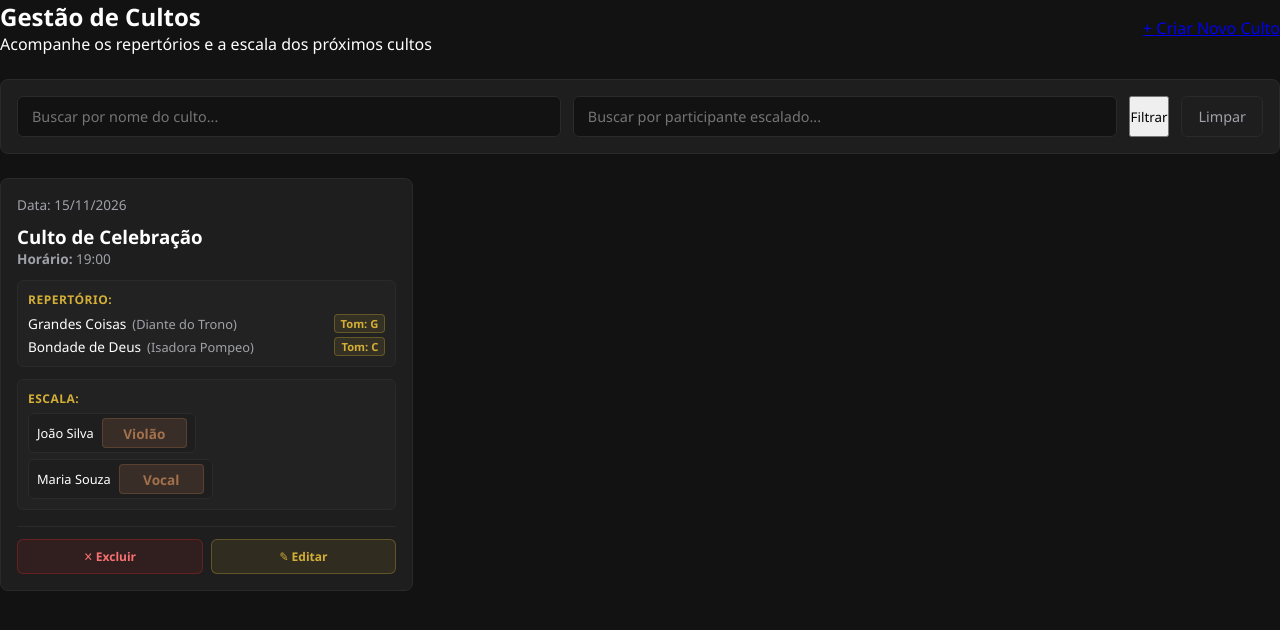
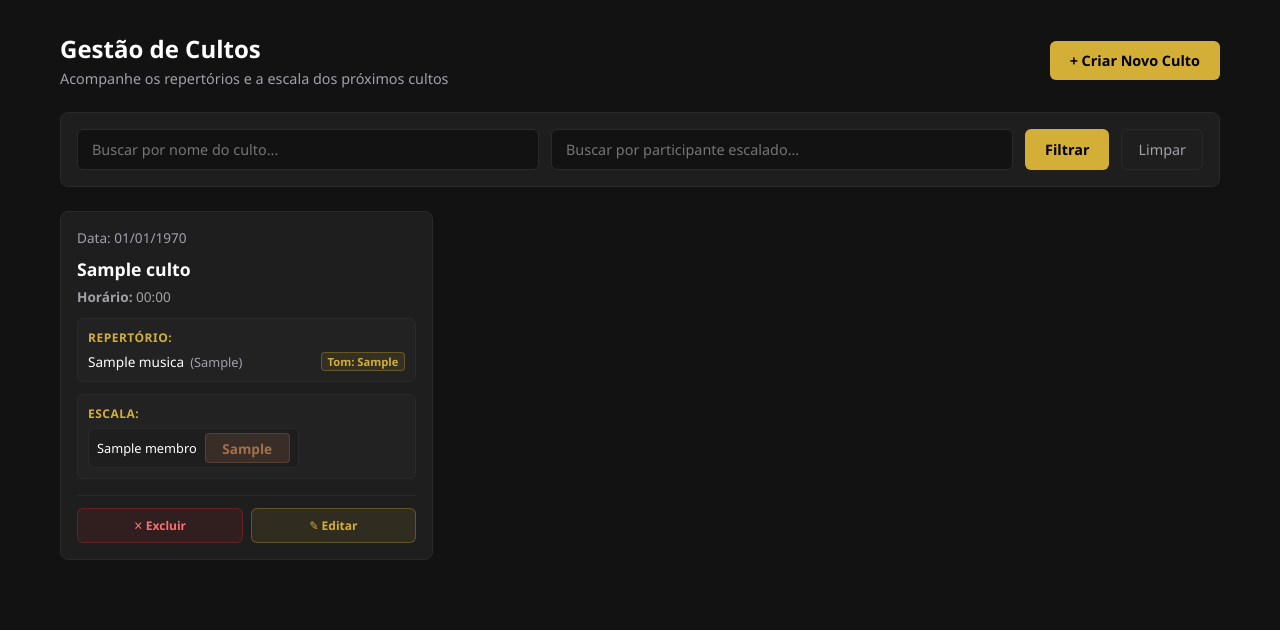
Before and after one commit to oeduardohaag/louvor-celc, a PHP site: page / in a window 1280 px wide. Shown: the part 70-700 px from the top of the page. Run offline with PHP 8.4, Linux system fonts and the light colour scheme; the visitor is signed in with stand-in values (Sample User, id 1); tables that the repository leaves empty or names only in its code hold one stand-in row (values such as "Sample post").

Commit message:
Refactor cultos management page to include search filters and improve data retrieval for cultos, musicas, and membros

```diff
--- a/index.php
+++ b/index.php
@@ -1,11 +1,71 @@
 <?php
-// require "verificar_login.php";
-include "config/conexao.php";
+require "auth/verificar_login.php";
+require_once "config/conexao.php";
 
-// Fazer a query englobando todas an infos requeridas para um culto
-$sql    = "SELECT * FROM cultos ORDER BY id DESC";
-$cultos = $pdo->query($sql)->fetchAll(PDO::FETCH_ASSOC);
+$buscaCulto = trim($_GET['culto'] ?? '');
+$buscaMembro = trim($_GET['membro'] ?? '');
+$sucesso = $_GET['sucesso'] ?? '';
 
+$sql = "SELECT DISTINCT c.*
+        FROM cultos c
+        LEFT JOIN culto_membros cm ON c.id = cm.culto_id
+        LEFT JOIN membros m ON cm.membro_id = m.id
+        WHERE 1=1";
+
+$params = [];
+
+if ($buscaCulto !== '') {
+    $sql .= " AND c.nome LIKE ?";
+    $params[] = "%$buscaCulto%";
+}
+
+if ($buscaMembro !== '') {
+    $sql .= " AND m.nome LIKE ?";
+    $params[] = "%$buscaMembro%";
+}
+
+$sql .= " ORDER BY c.data_culto DESC, c.hora_culto DESC";
+
+$stmt = $pdo->prepare($sql);
+$stmt->execute($params);
+$cultos = $stmt->fetchAll(PDO::FETCH_ASSOC);
+
+$stmtMusicas = $pdo->query("
+    SELECT
+        r.culto_id,
+        m.nome AS nome_musica,
+        m.versao AS versao_musica,
+        r.tom,
+        r.foto
+    FROM repertorio r
+    INNER JOIN musicas m ON r.musica_id = m.id
+    ORDER BY r.id ASC
+");
+
+$musicasPorCulto = [];
+foreach ($stmtMusicas->fetchAll(PDO::FETCH_ASSOC) as $musica) {
+    $musicasPorCulto[$musica['culto_id']][] = [
+        'nome' => $musica['nome_musica'],
+        'versao' => $musica['versao_musica'] ?? '',
+        'tom' => $musica['tom'],
+        'foto' => $musica['foto'] ?? ''
+    ];
+}
+
+$stmtMembros = $pdo->query("
+    SELECT
+        cm.culto_id,
+        m.nome,
+        m.funcao
+    FROM culto_membros cm
+    INNER JOIN membros m ON cm.membro_id = m.id
+    ORDER BY m.nome ASC
+");
+
+$membrosPorCulto = [];
+foreach ($stmtMembros->fetchAll(PDO::FETCH_ASSOC) as $membro) {
+    $membrosPorCulto[$membro['culto_id']][] = $membro;
+}
 ?>
 <!DOCTYPE html>
 <html lang="pt-BR">
@@ -34,82 +94,113 @@ $cultos = $pdo->query($sql)->fetchAll(PDO::FETCH_ASSOC);
             <a href="musicas.php">Músicas</a>
         </div>
         <div class="nav-actions">
-            <a href="logout.php" class="btn btn-danger-outline">Sair da Conta</a>
+            <a href="auth/logout.php" class="btn btn-danger-outline">Sair da Conta</a>
         </div>
     </nav>
 
-    <main class="container">
+    <main class="cultos-container">
         <div class="page-header">
             <div>
-                <h2>Gestão de Cultos</h2>
-                <p>Acompanhe os repertórios e a escala dos próximos cultos</p>
+                <h2 class="page-title">Gestão de Cultos</h2>
+                <p class="page-subtitle">Acompanhe os repertórios e a escala dos próximos cultos</p>
             </div>
-            <a href="cultos/criar_culto.php" class="btn btn-primary">+ Criar Novo Culto</a>
+            <a href="cultos/criar_culto.php" class="btn btn-primary-gold">+ Criar Novo Culto</a>
         </div>
 
-        <form id="form-filtros" class="filtros-container">
-            <input type="text" id="filtro-culto" placeholder="Buscar por nome do culto..." class="input-filtro">
-            <input type="text" id="filtro-membro" placeholder="Buscar por participante escalado..." class="input-filtro">
-            <button type="submit" class="btn btn-primary">Filtrar</button>
-            <button type="button" id="btn-limpar-filtros" class="btn btn-outline">Limpar</button>
+        <?php if ($sucesso === 'criado'): ?>
+            <div class="alert alert-registered">Culto cadastrado com sucesso!</div>
+        <?php elseif ($sucesso === 'atualizado'): ?>
+            <div class="alert alert-updated">Culto atualizado com sucesso!</div>
+        <?php elseif ($sucesso === 'deletado'): ?>
+            <div class="alert alert-deleted">Culto excluído com sucesso!</div>
+        <?php endif; ?>
+
+        <form id="form-filtros" method="GET" action="index.php" class="filtros-container">
+            <input type="text" id="filtro-culto" name="culto" value="<?= htmlspecialchars($buscaCulto) ?>"
+                placeholder="Buscar por nome do culto..." class="input-filtro">
+            <input type="text" id="filtro-membro" name="membro" value="<?= htmlspecialchars($buscaMembro) ?>"
+                placeholder="Buscar por participante escalado..." class="input-filtro">
+            <button type="submit" class="btn btn-primary-gold">Filtrar</button>
+            <a href="index.php" id="btn-limpar-filtros" class="btn btn-outline">Limpar</a>
         </form>
 
-        <!-- Lista / Grid de Cards de Culto -->
         <div class="cultos-lista-container">
+            <?php if (empty($cultos)): ?>
+                <p class="culto-empty-msg">Nenhum culto encontrado.</p>
+            <?php else: ?>
+                <?php foreach ($cultos as $culto): ?>
+                    <?php
+                    $idCulto = $culto['id'];
+                    $dataFormatada = date('d/m/Y', strtotime($culto['data_culto']));
+                    $horaFormatada = date('H:i', strtotime($culto['hora_culto']));
+                    $repertorio = $musicasPorCulto[$idCulto] ?? [];
+                    $escala = $membrosPorCulto[$idCulto] ?? [];
 
-            <!-- Card 1 -->
-            <div class="culto-card"
-                data-culto-id="1"
-                data-nome="Culto de Celebração"
-                data-data="15/11/2026"
-                data-hora="19:00"
-                data-escala="João Silva (Violão), Maria Souza (Vocal)"
-                data-repertorio='[{"nome":"Grandes Coisas","versao":"Diante do Trono","tom":"G","foto":""},{"nome":"Bondade de Deus","versao":"Isadora Pompeo","tom":"C","foto":""}]'>
+                    $escalaTexto = empty($escala)
+                        ? 'Nenhum membro escalado'
+                        : implode(', ', array_map(fn($m) => "{$m['nome']} ({$m['funcao']})", $escala));
+
+                    $repertorioJson = htmlspecialchars(json_encode($repertorio, JSON_UNESCAPED_UNICODE), ENT_QUOTES, 'UTF-8');
+                    ?>
+
+                    <div class="culto-card" data-culto-id="<?= $idCulto ?>" data-nome="<?= htmlspecialchars($culto['nome']) ?>"
+                        data-data="<?= $dataFormatada ?>" data-hora="<?= $horaFormatada ?>"
+                        data-escala="<?= htmlspecialchars($escalaTexto) ?>" data-repertorio="<?= $repertorioJson ?>">
 
                         <div class="culto-card-header">
-                    <span class="culto-data">Data: 15/11/2026</span>
+                            <span class="culto-data">Data: <?= $dataFormatada ?></span>
                         </div>
 
                         <div class="culto-card-body">
-                    <h3>Culto de Celebração</h3>
-                    <p class="culto-horario"><strong>Horário:</strong> 19:00</p>
+                            <h3 class="culto-card-title"><?= htmlspecialchars($culto['nome']) ?></h3>
+                            <p class="culto-horario"><strong>Horário:</strong> <?= $horaFormatada ?></p>
 
                             <div class="culto-secao-info">
                                 <span class="culto-secao-titulo">Repertório:</span>
+                                <?php if (empty($repertorio)): ?>
+                                    <p class="culto-secao-vazia">Nenhuma música definida.</p>
+                                <?php else: ?>
                                     <ul class="culto-musicas-lista">
+                                        <?php foreach ($repertorio as $musica): ?>
                                             <li>
-                                <span class="musica-nome">Grandes Coisas</span>
-                                <span class="musica-versao">(Diante do Trono)</span>
-                                <span class="badge-tom">Tom: G</span>
+                                                <span class="musica-nome"><?= htmlspecialchars($musica['nome']) ?></span>
+                                                <?php if (!empty($musica['versao'])): ?>
+                                                    <span class="musica-versao">(<?= htmlspecialchars($musica['versao']) ?>)</span>
+                                                <?php endif; ?>
+                                                <span class="badge-tom">Tom: <?= htmlspecialchars($musica['tom']) ?></span>
                                             </li>
-                            <li>
-                                <span class="musica-nome">Bondade de Deus</span>
-                                <span class="musica-versao">(Isadora Pompeo)</span>
-                                <span class="badge-tom">Tom: C</span>
-                            </li>
+                                        <?php endforeach; ?>
                                     </ul>
+                                <?php endif; ?>
                             </div>
 
-                    <div class="culto-secao-info espaco-topo">
+                            <div class="culto-secao-info">
                                 <span class="culto-secao-titulo">Escala:</span>
+                                <?php if (empty($escala)): ?>
+                                    <p class="culto-secao-vazia">Nenhum membro escalado.</p>
+                                <?php else: ?>
                                     <div class="culto-membros-lista">
+                                        <?php foreach ($escala as $membro): ?>
                                             <div class="membro-tag-escala">
-                                <span class="membro-nome">João Silva</span>
-                                <span class="badge-instrumento">Violão</span>
+                                                <span class="membro-nome"><?= htmlspecialchars($membro['nome']) ?></span>
+                                                <span class="badge-instrumento"><?= htmlspecialchars($membro['funcao']) ?></span>
                                             </div>
-                            <div class="membro-tag-escala">
-                                <span class="membro-nome">Maria Souza</span>
-                                <span class="badge-instrumento">Vocal</span>
+                                        <?php endforeach; ?>
                                     </div>
-                        </div>
+                                <?php endif; ?>
                             </div>
                         </div>
 
                         <div class="culto-card-actions">
-                    <a href="cultos/excluir_culto.php?id=1" class="btn-card-action btn-excluir" onclick="event.stopPropagation(); return confirm('Deseja realmente excluir este culto?');" title="Excluir Culto">✕ Excluir</a>
-                    <a href="cultos/editar_culto.php?id=1" class="btn-card-action btn-editar" onclick="event.stopPropagation();" title="Editar Culto">✎ Editar</a>
+                            <a href="cultos/excluir_culto.php?id=<?= $idCulto ?>" class="btn-card-action btn-excluir"
+                                onclick="event.stopPropagation(); return confirm('Deseja realmente excluir este culto?');"
+                                title="Excluir Culto">✕ Excluir</a>
+                            <a href="cultos/editar_culto.php?id=<?= $idCulto ?>" class="btn-card-action btn-editar"
+                                onclick="event.stopPropagation();" title="Editar Culto">✎ Editar</a>
                         </div>
                     </div>
+                <?php endforeach; ?>
+            <?php endif; ?>
         </div>
     </main>
 
@@ -130,3 +221,7 @@ $cultos = $pdo->query($sql)->fetchAll(PDO::FETCH_ASSOC);
             <div id="modal-repertorio" class="modal-repertorio-container"></div>
         </div>
     </div>
+
+</body>
+
+</html>
```
Lines whose indentation alone changed are shown as unchanged.
